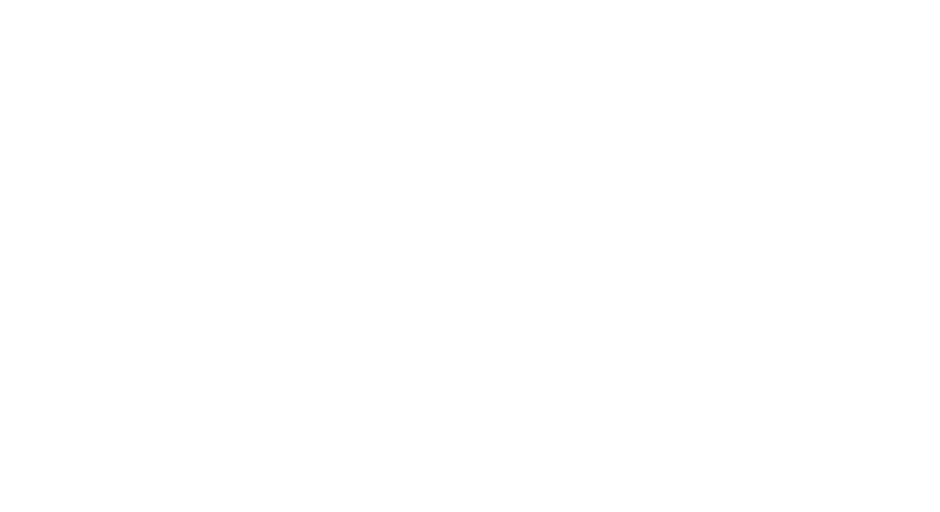
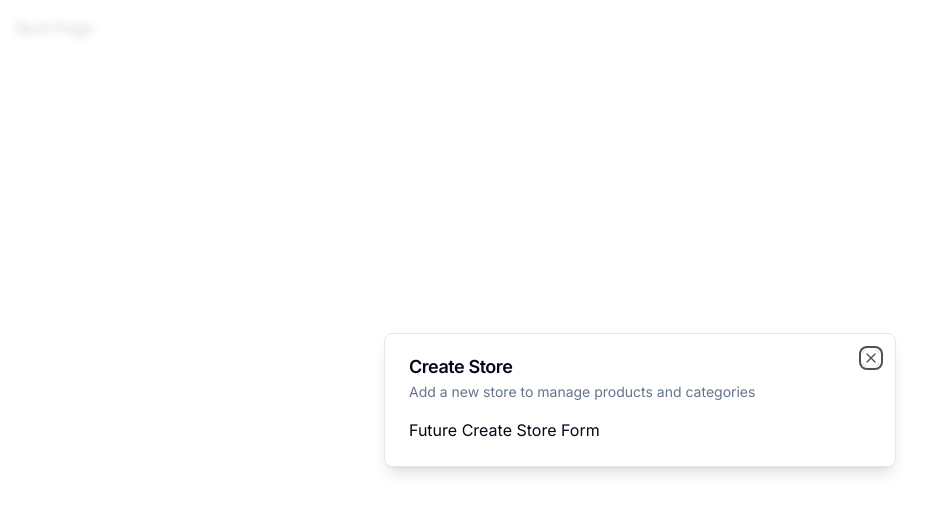
Before and after one commit to Fagaru/ecommerce-admin, a Next.js app in the folder ecommerce-admin/: page / in a window 1280 px wide. Shown: the top 512 px of the page, without its empty margins (0-940 px from the left). Built offline with nearby package versions, Linux system fonts and the light colour scheme.

Commit message:
modal done

```diff
--- a/ecommerce-admin/app/(root)/page.tsx
+++ b/ecommerce-admin/app/(root)/page.tsx
@@ -1,11 +1,23 @@
-import { UserButton } from "@clerk/nextjs";
+"use client";
+
+import { useEffect } from "react";
+
+import { useStoreModal } from "@/hooks/use-store-modal";
 
 const SetupPage = () =>  {
-  return (
-    <div className="p-4">
-        <UserButton afterSignOutUrl="/"/>
-    </div>
-  );
+    const onOpen = useStoreModal((state) => state.onOpen);
+    const isOpen = useStoreModal((state) => state.isOpen);
+
+    useEffect(() => {
+        if (!isOpen) {
+            onOpen();
+        }
+    }, [isOpen, onOpen]);
+    return (
+        <div className="p-4">
+        Root Page
+        </div>
+    );
 }
 
 export default SetupPage;
--- a/ecommerce-admin/app/layout.tsx
+++ b/ecommerce-admin/app/layout.tsx
@@ -1,11 +1,13 @@
-import './globals.css'
-import type { Metadata } from 'next'
 import { Inter } from 'next/font/google'
 import { ClerkProvider } from '@clerk/nextjs';
 
+import { ModalProvider } from '@/providers/modal-provider';
+
+import './globals.css'
+
 const inter = Inter({ subsets: ['latin'] })
 
-export const metadata: Metadata = {
+export const metadata = {
   title: 'Admin Dashboard',
   description: 'Admin Dashboard',
 }
@@ -18,7 +20,10 @@
   return (
     <ClerkProvider>
       <html lang="en">
-        <body className={inter.className}>{children}</body>
+        <body className={inter.className}>
+          <ModalProvider />
+          {children}
+        </body>
       </html>
       </ClerkProvider>
   )
--- /dev/null
+++ b/ecommerce-admin/components/modals/store-modal.tsx
@@ -0,0 +1,19 @@
+"use client";
+
+import { useStoreModal } from "@/hooks/use-store-modal";
+import { Modal } from "@/components/ui/modal";
+
+export const StoreModal = () => {
+    const storeModal = useStoreModal();
+
+    return (
+        <Modal
+            title="Create Store"
+            description="Add a new store to manage products and categories"
+            isOpen={storeModal.isOpen}
+            onClose={storeModal.onClose}
+        >
+            Future Create Store Form
+        </Modal>
+    );
+};
--- /dev/null
+++ b/ecommerce-admin/components/ui/dialog.tsx
@@ -0,0 +1,123 @@
+"use client"
+
+import * as React from "react"
+import * as DialogPrimitive from "@radix-ui/react-dialog"
+import { X } from "lucide-react"
+
+import { cn } from "@/lib/utils"
+
+const Dialog = DialogPrimitive.Root
+
+const DialogTrigger = DialogPrimitive.Trigger
+
+const DialogPortal = ({
+  className,
+  ...props
+}: DialogPrimitive.DialogPortalProps) => (
+  <DialogPrimitive.Portal className={cn(className)} {...props} />
+)
+DialogPortal.displayName = DialogPrimitive.Portal.displayName
+
+const DialogOverlay = React.forwardRef<
+  React.ElementRef<typeof DialogPrimitive.Overlay>,
+  React.ComponentPropsWithoutRef<typeof DialogPrimitive.Overlay>
+>(({ className, ...props }, ref) => (
+  <DialogPrimitive.Overlay
+    ref={ref}
+    className={cn(
+      "fixed inset-0 z-50 bg-background/80 backdrop-blur-sm data-[state=open]:animate-in data-[state=closed]:animate-out data-[state=closed]:fade-out-0 data-[state=open]:fade-in-0",
+      className
+    )}
+    {...props}
+  />
+))
+DialogOverlay.displayName = DialogPrimitive.Overlay.displayName
+
+const DialogContent = React.forwardRef<
+  React.ElementRef<typeof DialogPrimitive.Content>,
+  React.ComponentPropsWithoutRef<typeof DialogPrimitive.Content>
+>(({ className, children, ...props }, ref) => (
+  <DialogPortal>
+    <DialogOverlay />
+    <DialogPrimitive.Content
+      ref={ref}
+      className={cn(
+        "fixed left-[50%] top-[50%] z-50 grid w-full max-w-lg translate-x-[-50%] translate-y-[-50%] gap-4 border bg-background p-6 shadow-lg duration-200 data-[state=open]:animate-in data-[state=closed]:animate-out data-[state=closed]:fade-out-0 data-[state=open]:fade-in-0 data-[state=closed]:zoom-out-95 data-[state=open]:zoom-in-95 data-[state=closed]:slide-out-to-left-1/2 data-[state=closed]:slide-out-to-top-[48%] data-[state=open]:slide-in-from-left-1/2 data-[state=open]:slide-in-from-top-[48%] sm:rounded-lg md:w-full",
+        className
+      )}
+      {...props}
+    >
+      {children}
+      <DialogPrimitive.Close className="absolute right-4 top-4 rounded-sm opacity-70 ring-offset-background transition-opacity hover:opacity-100 focus:outline-none focus:ring-2 focus:ring-ring focus:ring-offset-2 disabled:pointer-events-none data-[state=open]:bg-accent data-[state=open]:text-muted-foreground">
+        <X className="h-4 w-4" />
+        <span className="sr-only">Close</span>
+      </DialogPrimitive.Close>
+    </DialogPrimitive.Content>
+  </DialogPortal>
+))
+DialogContent.displayName = DialogPrimitive.Content.displayName
+
+const DialogHeader = ({
+  className,
+  ...props
+}: React.HTMLAttributes<HTMLDivElement>) => (
+  <div
+    className={cn(
+      "flex flex-col space-y-1.5 text-center sm:text-left",
+      className
+    )}
+    {...props}
+  />
+)
+DialogHeader.displayName = "DialogHeader"
+
+const DialogFooter = ({
+  className,
+  ...props
+}: React.HTMLAttributes<HTMLDivElement>) => (
+  <div
+    className={cn(
+      "flex flex-col-reverse sm:flex-row sm:justify-end sm:space-x-2",
+      className
+    )}
+    {...props}
+  />
+)
+DialogFooter.displayName = "DialogFooter"
+
+const DialogTitle = React.forwardRef<
+  React.ElementRef<typeof DialogPrimitive.Title>,
+  React.ComponentPropsWithoutRef<typeof DialogPrimitive.Title>
+>(({ className, ...props }, ref) => (
+  <DialogPrimitive.Title
+    ref={ref}
+    className={cn(
+      "text-lg font-semibold leading-none tracking-tight",
+      className
+    )}
+    {...props}
+  />
+))
+DialogTitle.displayName = DialogPrimitive.Title.displayName
+
+const DialogDescription = React.forwardRef<
+  React.ElementRef<typeof DialogPrimitive.Description>,
+  React.ComponentPropsWithoutRef<typeof DialogPrimitive.Description>
+>(({ className, ...props }, ref) => (
+  <DialogPrimitive.Description
+    ref={ref}
+    className={cn("text-sm text-muted-foreground", className)}
+    {...props}
+  />
+))
+DialogDescription.displayName = DialogPrimitive.Description.displayName
+
+export {
+  Dialog,
+  DialogTrigger,
+  DialogContent,
+  DialogHeader,
+  DialogFooter,
+  DialogTitle,
+  DialogDescription,
+}
--- /dev/null
+++ b/ecommerce-admin/components/ui/modal.tsx
@@ -0,0 +1,45 @@
+"use client";
+
+import {
+    Dialog,
+    DialogContent,
+    DialogHeader,
+    DialogTitle,
+    DialogDescription
+} from '@/components/ui/dialog';
+
+interface ModalProps {
+    title: string;
+    description: string;
+    isOpen: boolean;
+    onClose: () => void;
+    children?: React.ReactNode;
+};
+
+export const Modal: React.FC<ModalProps> = ({
+    title,
+    description,
+    isOpen,
+    onClose,
+    children
+}) => {
+    const onChange = (open: boolean) => {
+        if (!open) {
+            onClose();
+        }
+    };
+
+    return (
+        <Dialog open={isOpen} onOpenChange={onChange}>
+            <DialogContent>
+                <DialogHeader>
+                    <DialogTitle>{title}</DialogTitle>
+                    <DialogDescription>{description}</DialogDescription>
+                </DialogHeader>
+                <div>
+                    {children}
+                </div>
+            </DialogContent>
+        </Dialog>
+    );
+};
--- /dev/null
+++ b/ecommerce-admin/hooks/use-store-modal.tsx
@@ -0,0 +1,13 @@
+import { create } from 'zustand';
+
+interface useStoreModalStore {
+    isOpen: boolean;
+    onOpen: () => void;
+    onClose: () => void;
+};
+
+export const useStoreModal = create<useStoreModalStore>((set) => ({
+    isOpen: false,
+    onOpen: () => set({ isOpen: true}),
+    onClose: () => set({ isOpen: false }),
+}));
--- a/ecommerce-admin/package.json
+++ b/ecommerce-admin/package.json
@@ -10,6 +10,7 @@
   },
   "dependencies": {
     "@clerk/nextjs": "^4.23.2",
+    "@radix-ui/react-dialog": "^1.0.4",
     "@radix-ui/react-slot": "^1.0.2",
     "@types/node": "20.5.0",
     "@types/react": "18.2.20",
@@ -27,6 +28,7 @@
     "tailwind-merge": "^1.14.0",
     "tailwindcss": "3.3.3",
     "tailwindcss-animate": "^1.0.6",
-    "typescript": "5.1.6"
+    "typescript": "5.1.6",
+    "zustand": "^4.4.1"
   }
 }
--- /dev/null
+++ b/ecommerce-admin/providers/modal-provider.tsx
@@ -0,0 +1,24 @@
+"use client";
+
+import { useEffect, useState } from "react";
+
+import { StoreModal } from "@/components/modals/store-modal";
+
+export const ModalProvider = () => {
+    const [isMounted, setIsMounted] = useState(false);
+
+    useEffect(() => {
+        setIsMounted(true);
+    }, []);
+
+    if (!isMounted) {
+        return null;
+    }
+
+    return (
+        <>
+            <StoreModal />
+        </>
+    )
+
+}
```
Also changed, not shown: 1 other file (tests, documents, lock files or other folders).
